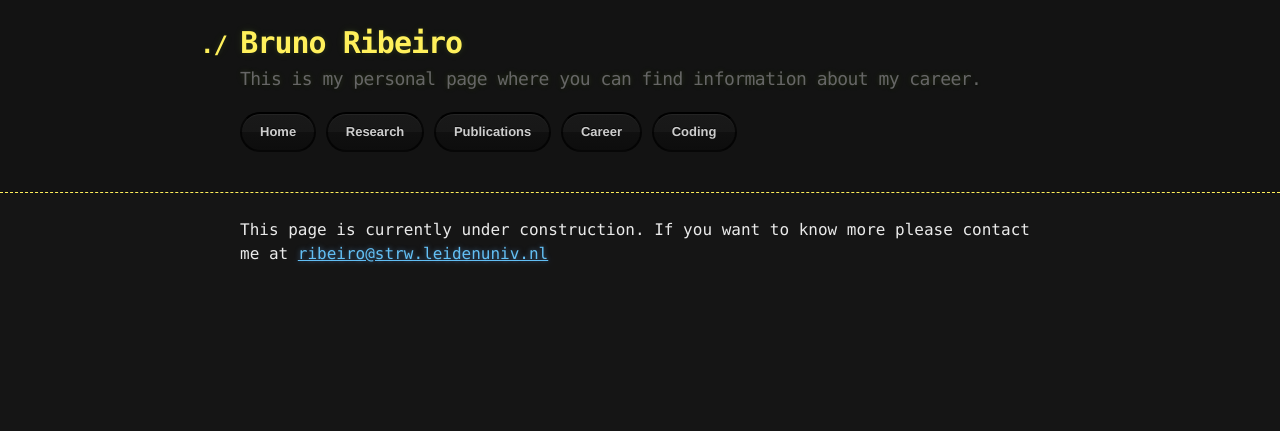
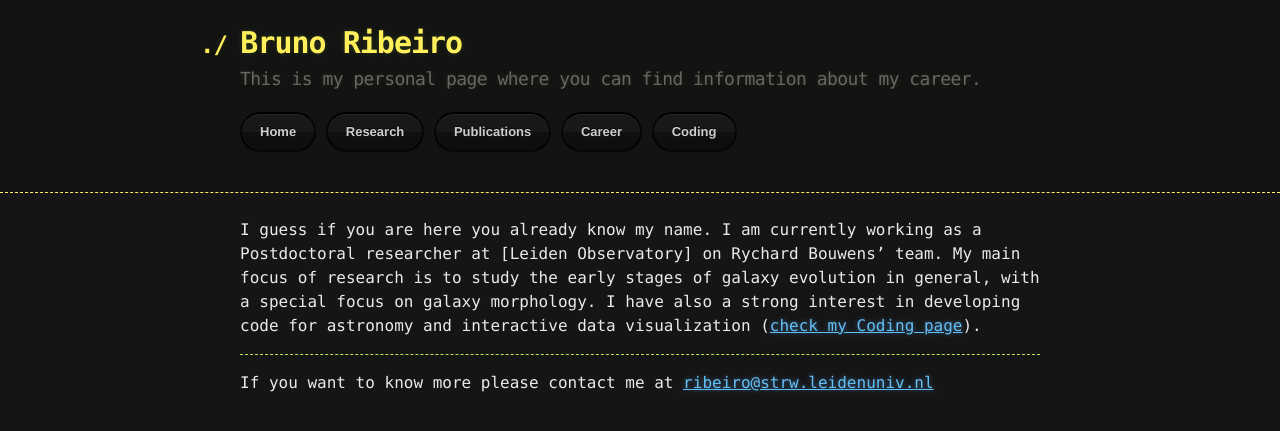
Before and after one commit to AfonsoV/AfonsoV.github.io, a Jekyll site: the page built from index.md, in a window 1280 px wide. Shown: the top 431 px of the page. Built offline with Jekyll 4.4.1, drawn with Linux system fonts in a browser that asks for light colours.

Commit message:
Updated main page.

```diff
--- a/index.md
+++ b/index.md
@@ -2,5 +2,8 @@
 layout: default
 ---
 
-This page is currently under construction. If you want to know more please
+ I guess if you are here you already know my name. I am currently working as a Postdoctoral researcher at [Leiden Observatory] on Rychard Bouwens' team. My main focus of research is to study the early stages of galaxy evolution in general, with a special focus on galaxy morphology. I have also a strong interest in developing code for astronomy and interactive data  visualization ([check my Coding page](developed-codes)).
+
+* * *
+ If you want to know more please
 contact me at [ribeiro@strw.leidenuniv.nl](mailto:ribeiro@strw.leidenuniv.nl)
```
